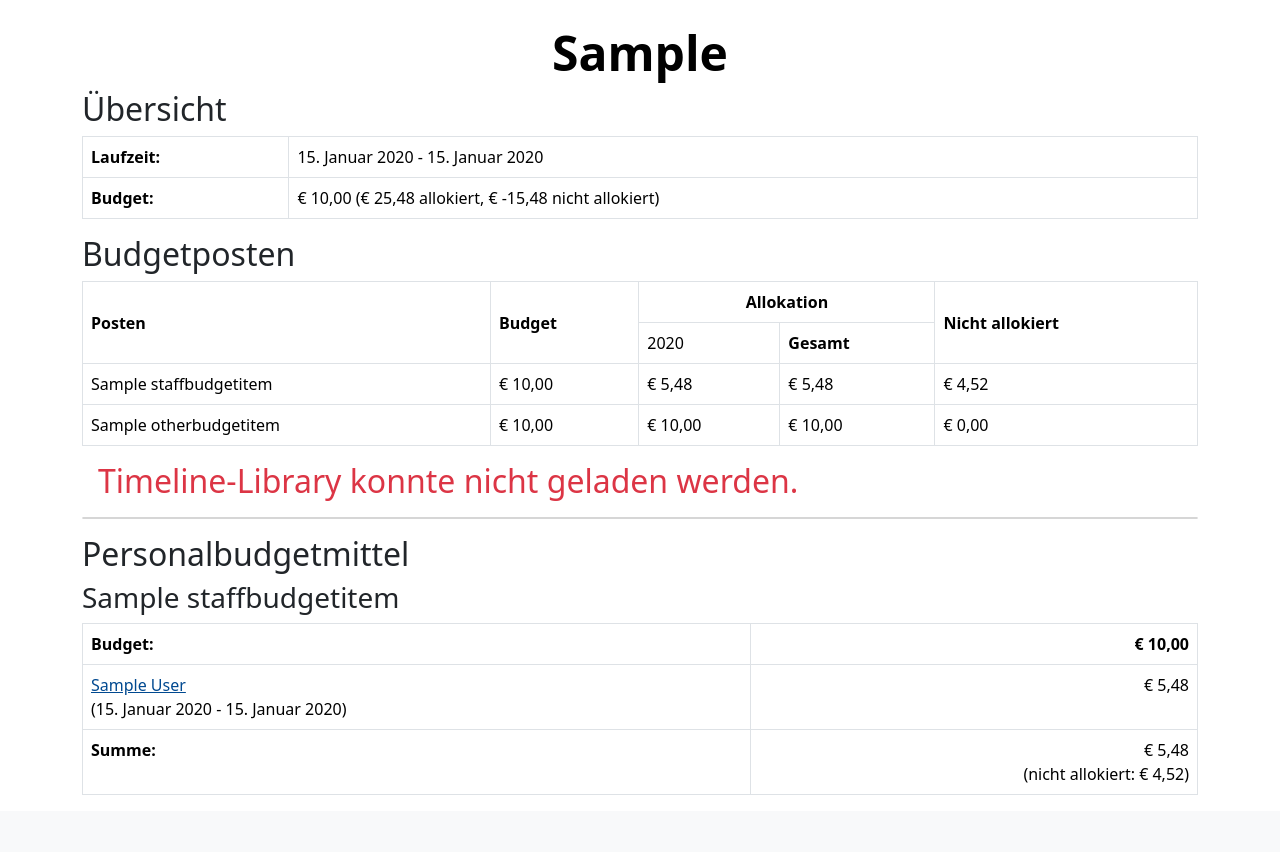
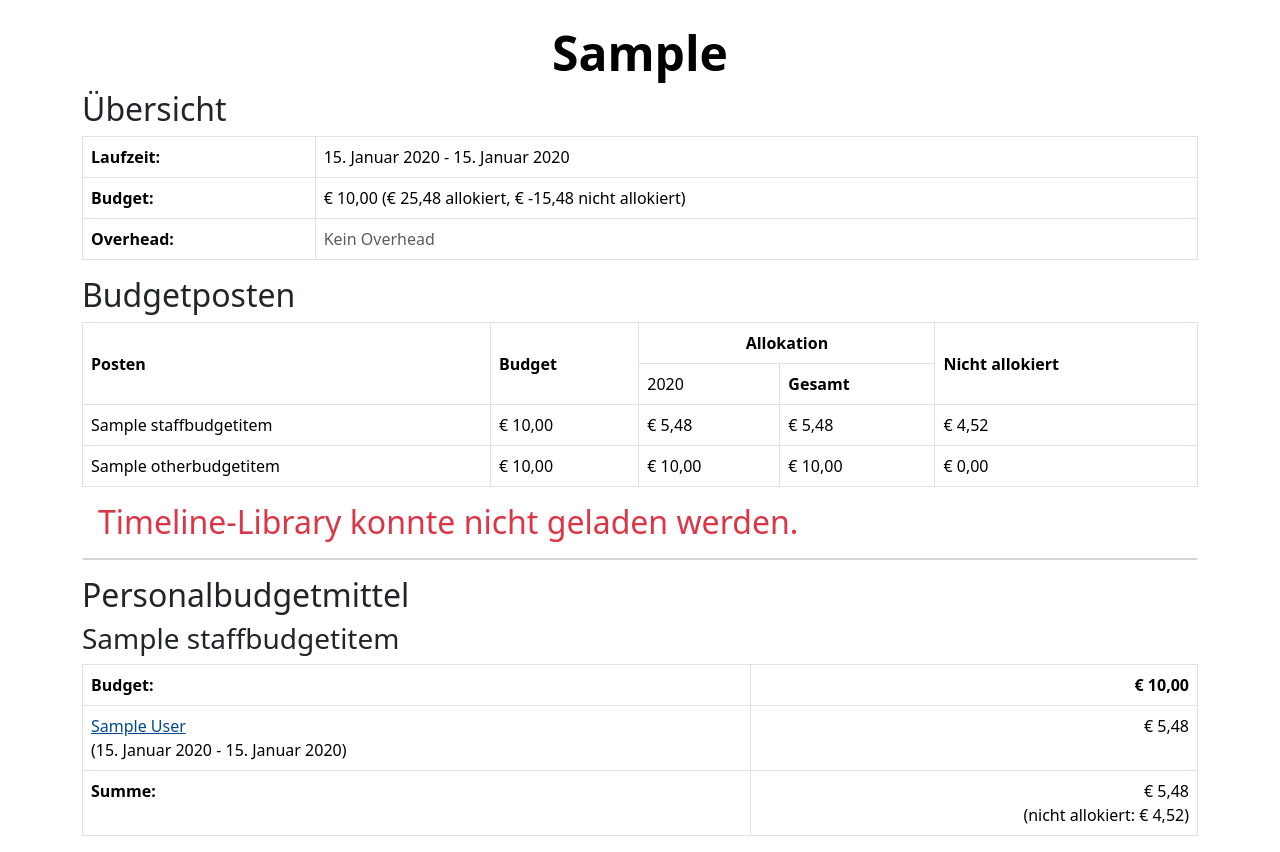
Before and after one commit to wallento/researchgroupplanner, a Django app: a page that uses projects/templates/projects/details.html in a window 1280 px wide. Shown: the part 56-908 px from the top of the page. Before the commit the page ends 851 px from the top, so only its background shows below. Run offline with Django 5.2, Linux system fonts and the light colour scheme; a user stored in the database is signed in; tables that the repository leaves empty hold one stand-in row (values such as "Sample post"); some libraries are stand-ins or nearby versions.

Commit message:
No Overhead
Some projects are not eligible for Overheads

```diff
--- a/controlling/views.py
+++ b/controlling/views.py
@@ -183,7 +183,7 @@ def warnings(request):
                 "link": f"/projects/details/{project.acronym}/",
             })
 
-        if project.overheadbudgetitem_set.count() == 0:
+        if project.overheadbudgetitem_set.count() == 0 and not project.no_overhead:
             warnings_list.append({
                 "severity": "warning",
                 "title": f"Projekt ohne Overheadposition: {project.acronym}",
--- a/projects/models.py
+++ b/projects/models.py
@@ -17,6 +17,7 @@ class Project(models.Model):
     end_date = models.DateField()
     extension_planning_date = models.DateField(blank=True, null=True)
     budget_total = models.DecimalField(max_digits=10, decimal_places=2)
+    no_overhead = models.BooleanField(default=False, verbose_name="Kein Overhead")
 
     def clean(self):
         super().clean()
--- a/projects/templates/projects/details.html
+++ b/projects/templates/projects/details.html
@@ -22,6 +22,12 @@
         <th>Budget:</th>
         <td>€&nbsp;{{ project.budget_total }} (€&nbsp;{{ allocated_sum }} allokiert, €&nbsp;{{ remain_sum }} nicht allokiert)</td>
     </tr>
+    {% if project.no_overhead %}
+    <tr>
+        <th>Overhead:</th>
+        <td><span class="text-muted">Kein Overhead</span></td>
+    </tr>
+    {% endif %}
 </table>
 
 <h2>Budgetposten</h2>
```
Also changed, not shown: projects/migrations/0013_project_no_overhead.py (added).
